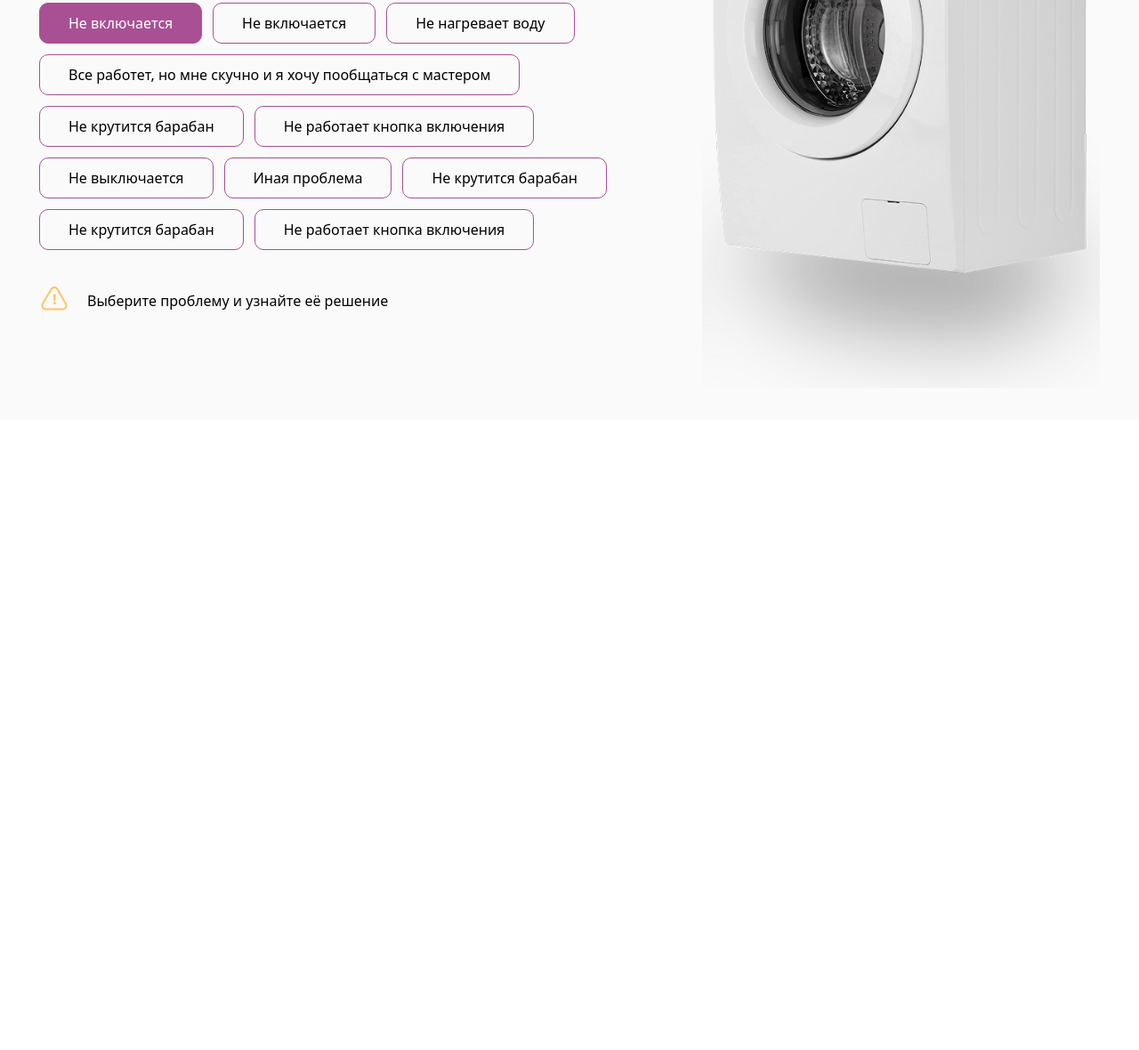
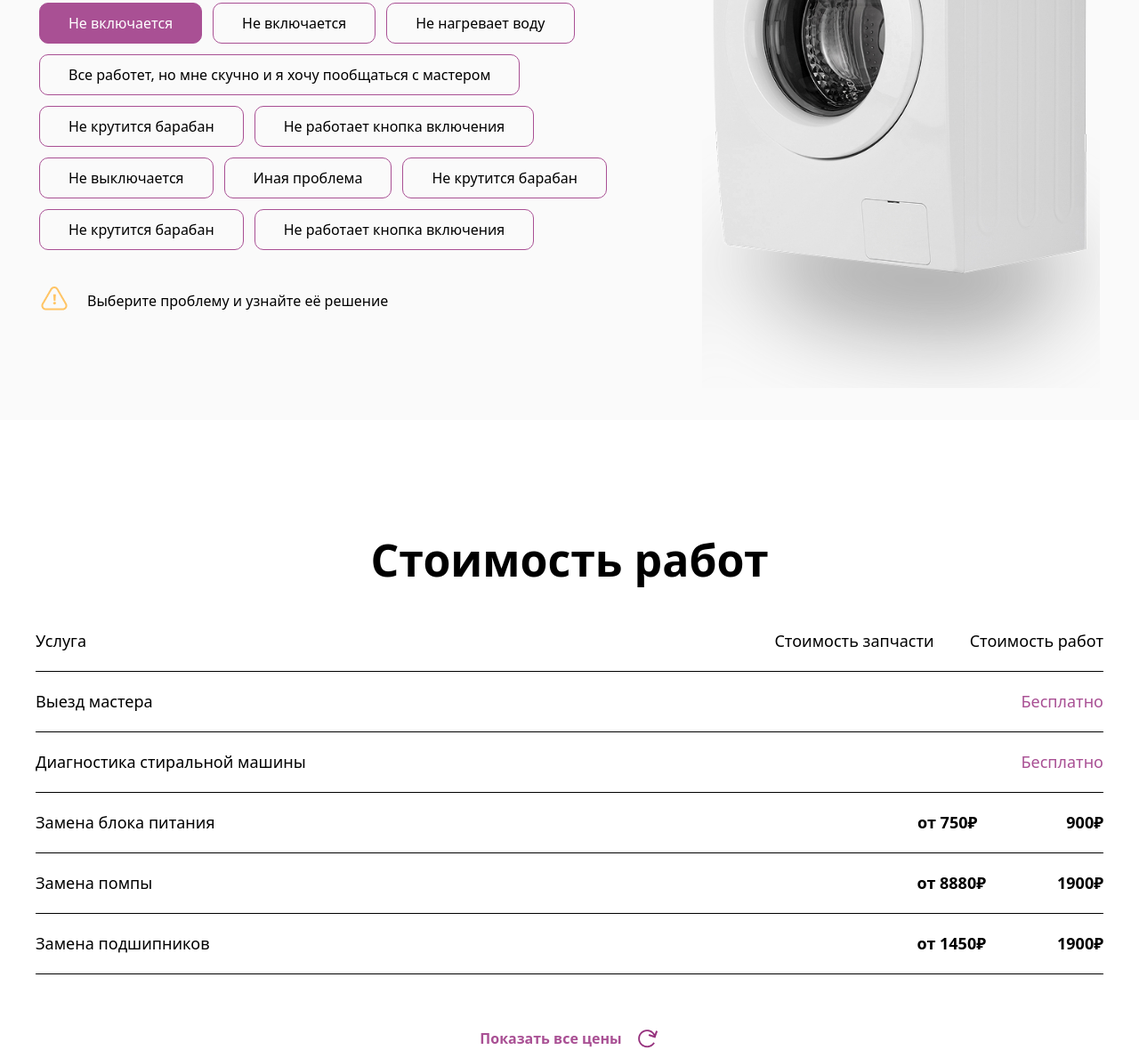
Before and after one commit to Xurwed9/git5, a website: page src/index.html in a window 1280 px wide. Shown: the part 2324-3504 px from the top of the page at 89% size. Before the commit the page ends 2796 px from the top, so only its background shows below. Drawn offline with nearby package versions, Linux system fonts and the light colour scheme; files that its build step writes are made by us from their sources.

Commit message:
Стоимость работ

```diff
--- a/src/index.html
+++ b/src/index.html
@@ -94,6 +94,63 @@
             </div>
         </section>
     </div>
+
+    <section class="max-w-300 m-auto md:flex flex-col gap-10 hidden">
+        <h1 class="font-bold text-center md:text-[50px] md:pt-30 pt-15 text-[30px]">Стоимость работ</h1>
+        <div>
+            <div class="flex items-center justify-between">
+                <p class="text-[18px]">Услуга</p>
+                <div class="flex items-center gap-10">
+                    <p class="text-[18px]">Стоимость запчасти</p>
+                    <p class="text-[18px]">Стоимость работ</p>
+                </div>
+            </div>
+            <hr class="mt-5 mb-5">
+            <div class="flex items-center justify-between">
+                <p class="text-[18px]">Выезд мастера</p>
+                <div class="flex items-center gap-10">
+                    <p class="text-[18px] text-[#A95094]">Бесплатно</p>
+                </div>
+            </div>
+            <hr class="mt-5 mb-5">
+            <div class="flex items-center justify-between">
+                <p class="text-[18px]">Диагностика стиральной машины</p>
+                <div class="flex items-center gap-10">
+                    <p class="text-[18px] text-[#A95094]">Бесплатно</p>
+                </div>
+            </div>
+            <hr class="mt-5 mb-5">
+            <div class="flex items-center justify-between">
+                <p class="text-[18px]">Замена блока питания</p>
+                <div class="flex items-center gap-25">
+                    <p class="text-[18px] font-bold">от 750₽</p>
+                    <p class="text-[18px] font-bold">900₽</p>
+                </div>
+            </div>
+            <hr class="mt-5 mb-5">
+            <div class="flex items-center justify-between">
+                <p class="text-[18px]">Замена помпы</p>
+                <div class="flex items-center gap-20">
+                    <p class="text-[18px] font-bold">от 8880₽</p>
+                    <p class="text-[18px] font-bold">1900₽</p>
+                </div>
+            </div>
+            <hr class="mt-5 mb-5">
+            <div class="flex items-center justify-between">
+                <p class="text-[18px]">Замена подшипников</p>
+                <div class="flex items-center gap-20">
+                    <p class="text-[18px] font-bold">от 1450₽</p>
+                    <p class="text-[18px] font-bold">1900₽</p>
+                </div>
+            </div>
+            <hr class="mt-5 mb-5">
+        </div>
+        <div class="flex items-center gap-4 justify-center">
+            <p class="font-semibold text-[#A95094]">Показать все цены</p><img src="./Group 1192.png" alt="">
+        </div>
+    </section>
+    <img class="md:hidden p-1 w-90 m-auto pt-15" src="./стоимость.png" alt="">
+
 </body>
 
 </html>
```
Also changed, not shown: src/Group 1192.png (added), src/стоимость.png (added).
